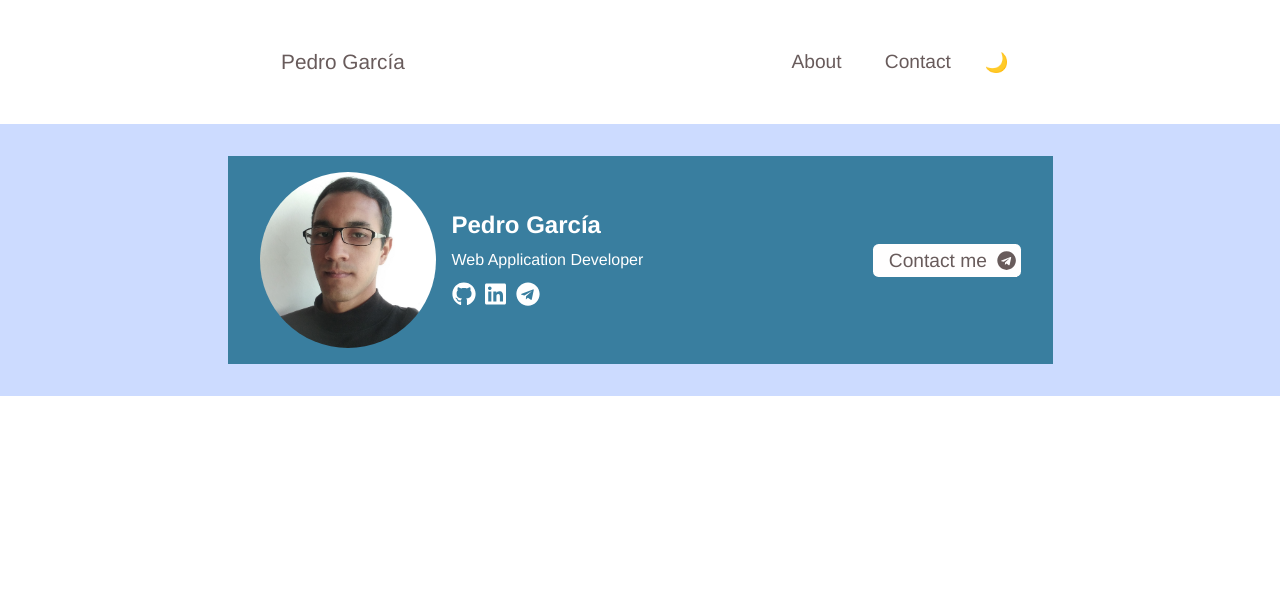
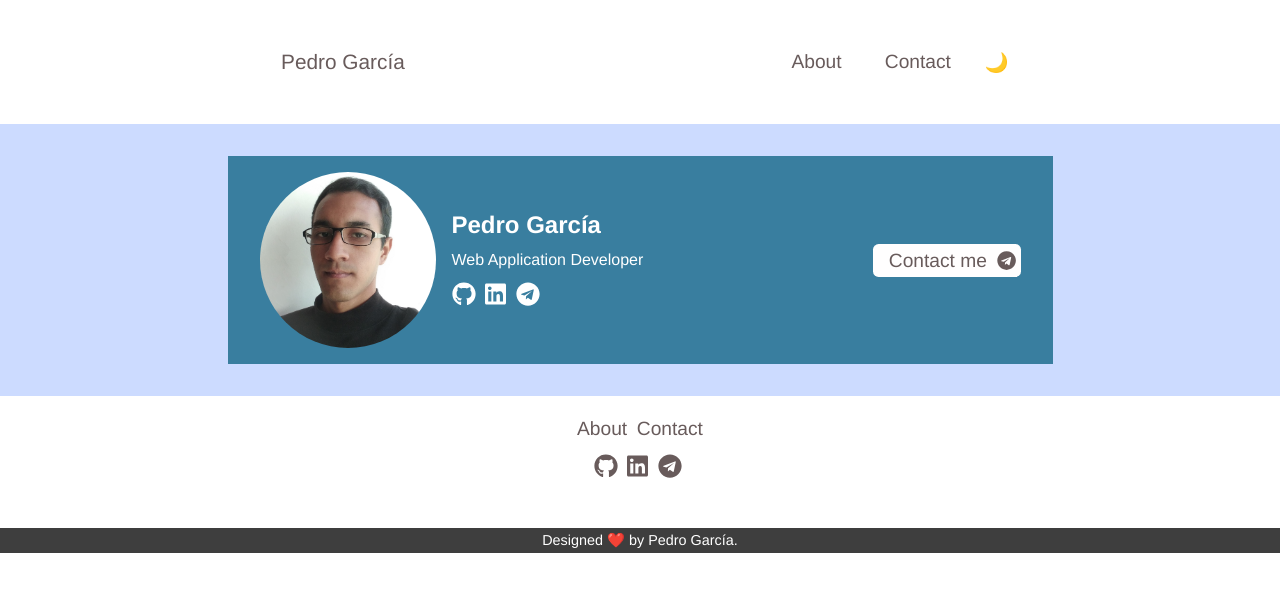
Before and after one commit to PedGarblue/budare.dev, a Vue app: page / in a window 1280 px wide. Shown: the top 592 px of the page. Built offline with nearby package versions, Linux system fonts and the light colour scheme.

Commit message:
Added footer

```diff
--- a/src/App.vue
+++ b/src/App.vue
@@ -1,15 +1,18 @@
 <template>
   <Nav />
   <router-view />
+  <Footer />
 </template>
 
 <script>
 import "@/assets/style.css";
 import Nav from "@/components/nav.vue";
+import Footer from "@/components/footer.vue";
 
 export default {
   components: {
-    Nav
+    Nav,
+    Footer
   }
 };
 </script>
--- a/src/assets/style.css
+++ b/src/assets/style.css
@@ -1,6 +1,7 @@
 :root{
   --font-color: #685b5b;
   --light-background: #e6f2f4;
+  --black: #3e3e3e;
 }
 *, ::after, ::before {
   box-sizing: border-box;
@@ -30,6 +31,18 @@ a:hover {
 .flex {
 	display: flex;
 	align-items: center;
+}
+.flex-column {
+	display: flex;
+	align-items: center;
+  flex-direction: column;
+}
+
+.contact-icon {
+  margin: 0 0.3rem;
+}
+.contact-icon:first-child {
+  margin-left: 0;
 }
 
 .padding-s-right {
--- a/src/components/blurb.vue
+++ b/src/components/blurb.vue
@@ -76,18 +76,14 @@ img {
   height: 11rem;
   border-radius: 50%;
 }
+.contact-icon {
+  color: white;
+}
 .desc {
   text-align: left;
   padding: 0 1rem;
   color: white;
   height: 7rem;
-}
-.contact-icon {
-  color: white;
-  margin: 0 0.3rem;
-}
-.contact-icon:first-child {
-  margin-left: 0;
 }
 .contact-me-button {
   margin-left: auto;
--- /dev/null
+++ b/src/components/footer.vue
@@ -0,0 +1,57 @@
+<template>
+  <footer class="flex-column">
+    <section class="flex-column container">
+      <nav class="text-medium">
+        <router-link to="/about">About</router-link>
+        <router-link to="/contact">Contact</router-link>
+      </nav>
+      <nav class="flex text-big">
+        <a
+          class="contact-icon"
+          href="https://github.com/PedGarblue"
+          rel="noreferrer noopener"
+        >
+          <font-awesome-icon :icon="['fab', 'github']" />
+        </a>
+        <a
+          class="contact-icon"
+          href="https://www.linkedin.com/in/pedro-garcia-621a3a145/"
+          rel="noreferrer noopener"
+        >
+          <font-awesome-icon :icon="['fab', 'linkedin']" />
+        </a>
+        <a
+          class="contact-icon"
+          href="https://t.me/pedgarcia"
+          rel="noreferrer noopener"
+        >
+          <font-awesome-icon :icon="['fab', 'telegram']" />
+        </a>
+      </nav>
+    </section>
+    <div class="designed-by-me text-small">
+      Designed ❤️ by Pedro García.
+    </div>
+  </footer>
+</template>
+
+<script>
+export default {
+  name: "Footer"
+};
+</script>
+
+<style scoped>
+nav a {
+  margin: 0 0.3rem;
+}
+footer section {
+  margin-top: 1rem;
+  margin-bottom: 2.5rem;
+}
+.designed-by-me {
+  width: 100%;
+  background-color: var(--black);
+  color: white;
+}
+</style>
```
